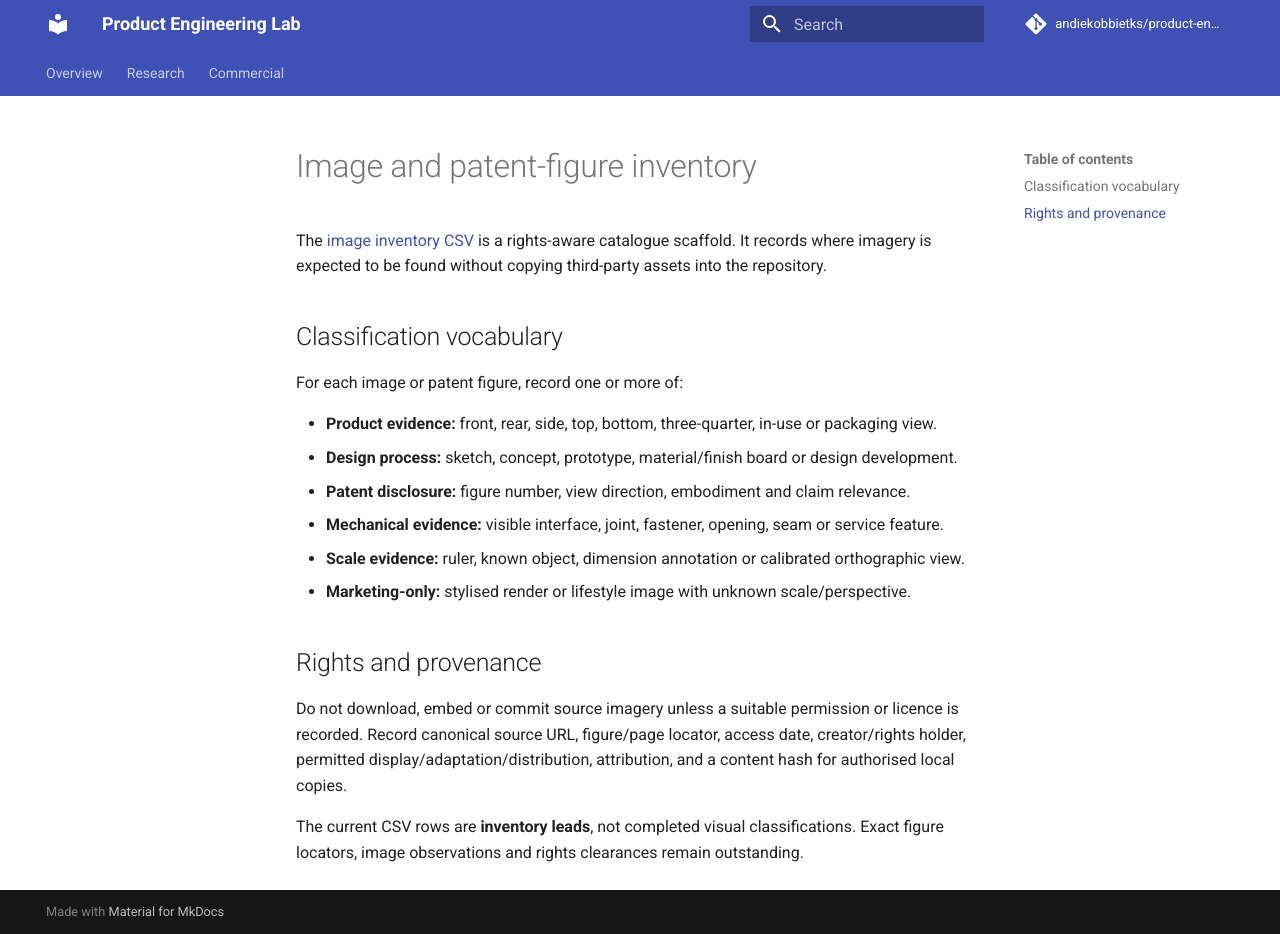
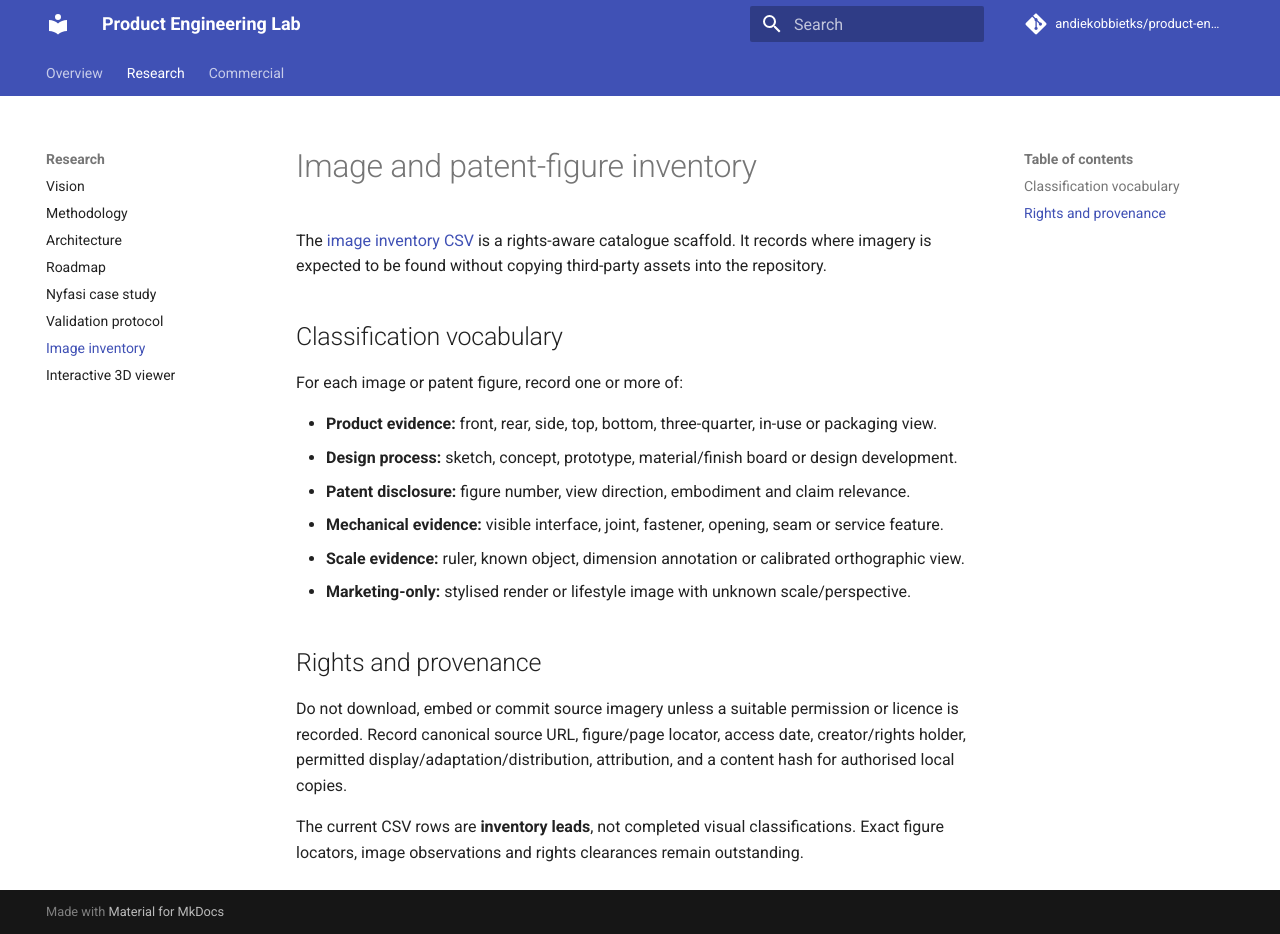
Before and after one commit to andiekobbietks/product-engineering-lab, an MkDocs documentation site: the page built from docs/experiments/image-inventory.md, in a window 1280 px wide and 934 px high. Built offline with MkDocs 1.6.1 and Material for MkDocs 9.7.7, drawn with Linux system fonts in a browser that asks for light colours; comment, search, counter and statistics services are not loaded.

Commit message:
Update mkdocs.yml

```diff
--- a/mkdocs.yml
+++ b/mkdocs.yml
@@ -17,6 +17,7 @@ nav:
       - Roadmap: roadmap.md
       - Nyfasi case study: experiments/nyfasi.md
       - Validation protocol: experiments/nyfasi-validation.md
+      - Image inventory: experiments/image-inventory.md
       - Interactive 3D viewer: experiments/viewer.md
   - Commercial:
       - IP register: ip-register.md
```
